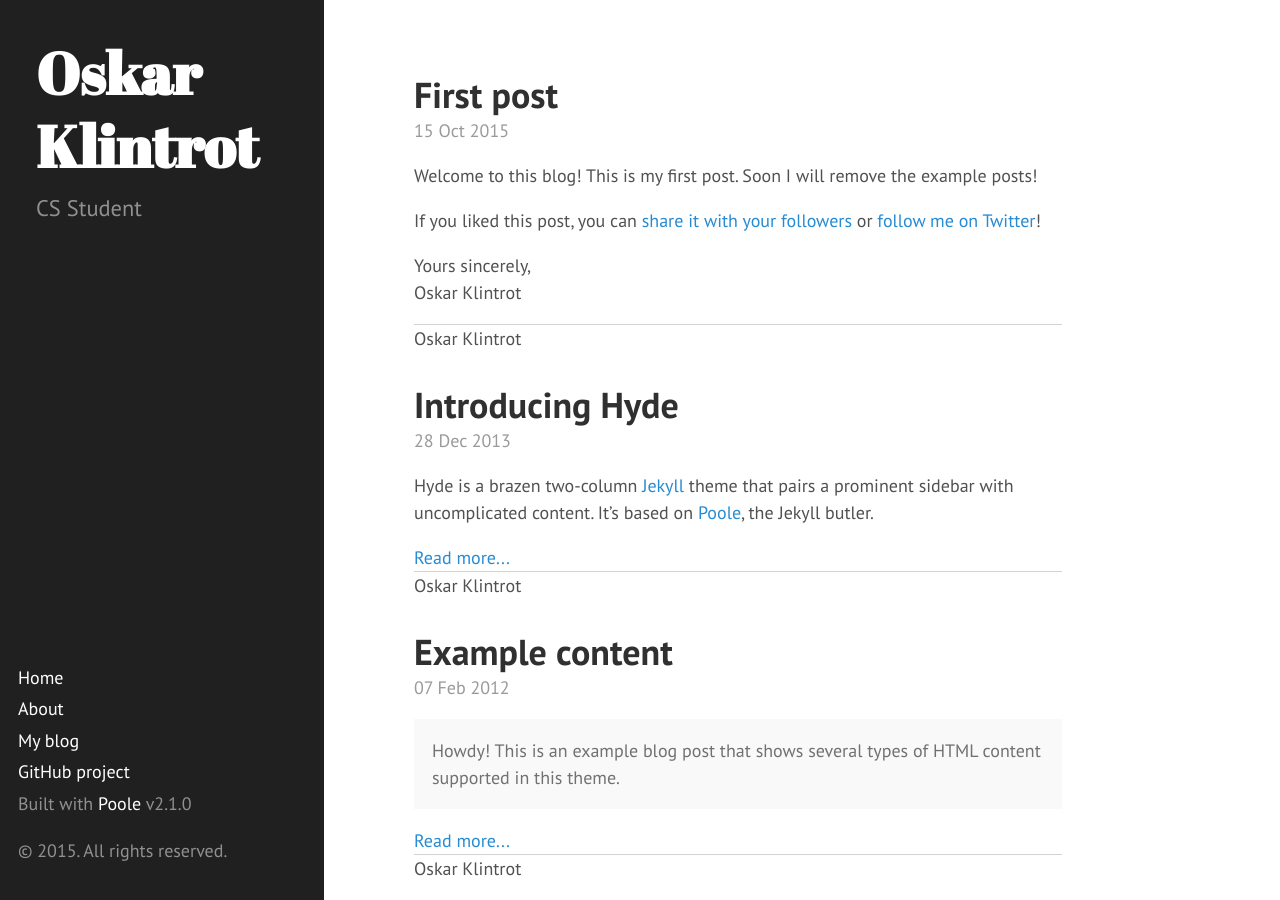
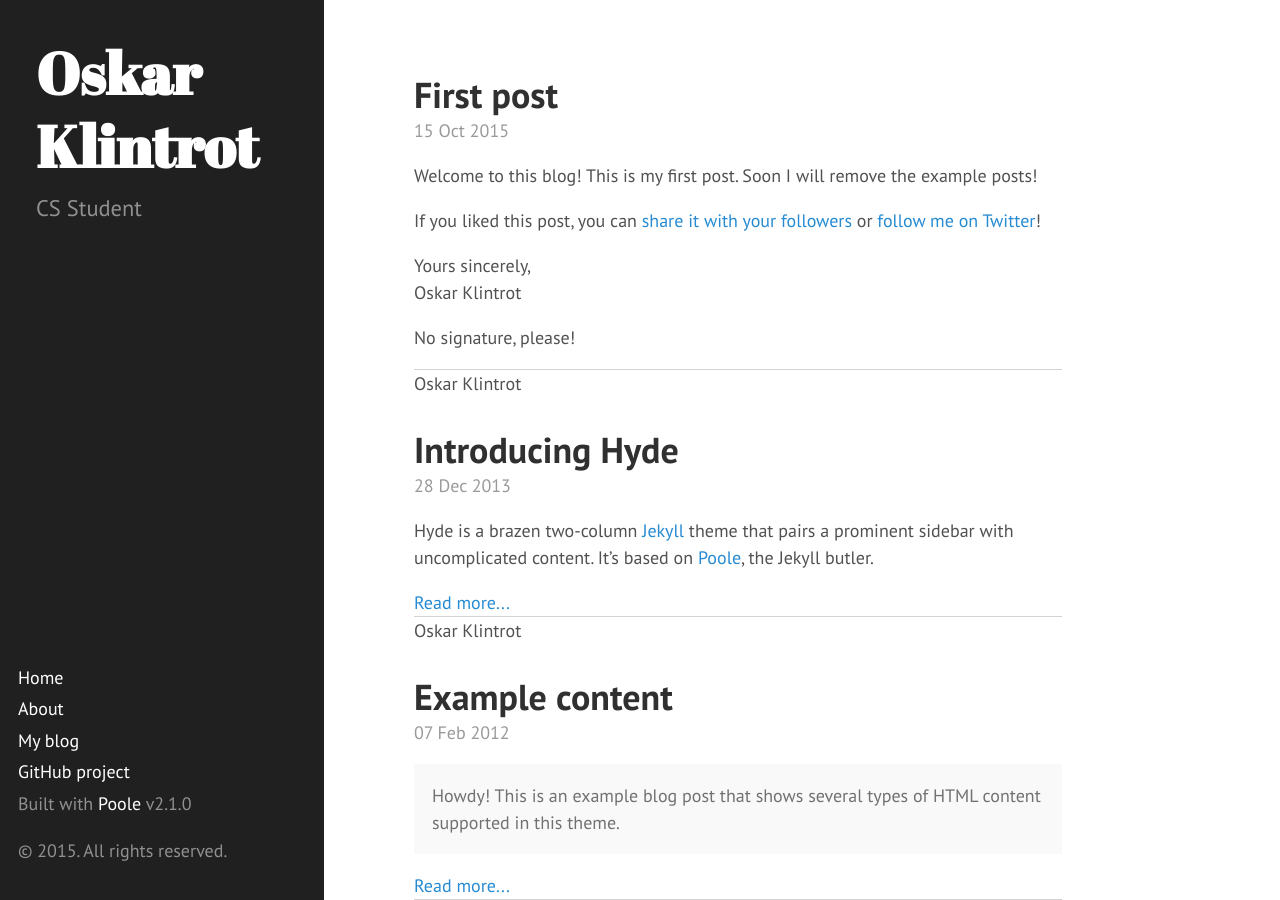
Before and after one commit to OskarKlintrotSkolarbeteWP14/2dv607.oskarklintrot.se, a Jekyll site: the page built from blog/index.html, in a window 1280 px wide and 900 px high. Built offline with Jekyll 4.4.1, drawn with Linux system fonts in a browser that asks for light colours; Markdown is read by kramdown in place of the engine named in the settings; the list of posts is cut into pages by our own code.

Commit message:
Update index.html

```diff
--- a/blog/index.html
+++ b/blog/index.html
@@ -19,7 +19,7 @@ title: Home
       <a href="{{ post.url }}">Read more...</a>
     {% endif %}
     {% if post.content contains '<p class="signature">' %}
-      <p> </p>
+      <p>No signature, please!</p>
     {% endif %}
   </div>
   <div class="line-separator"></div>
```
